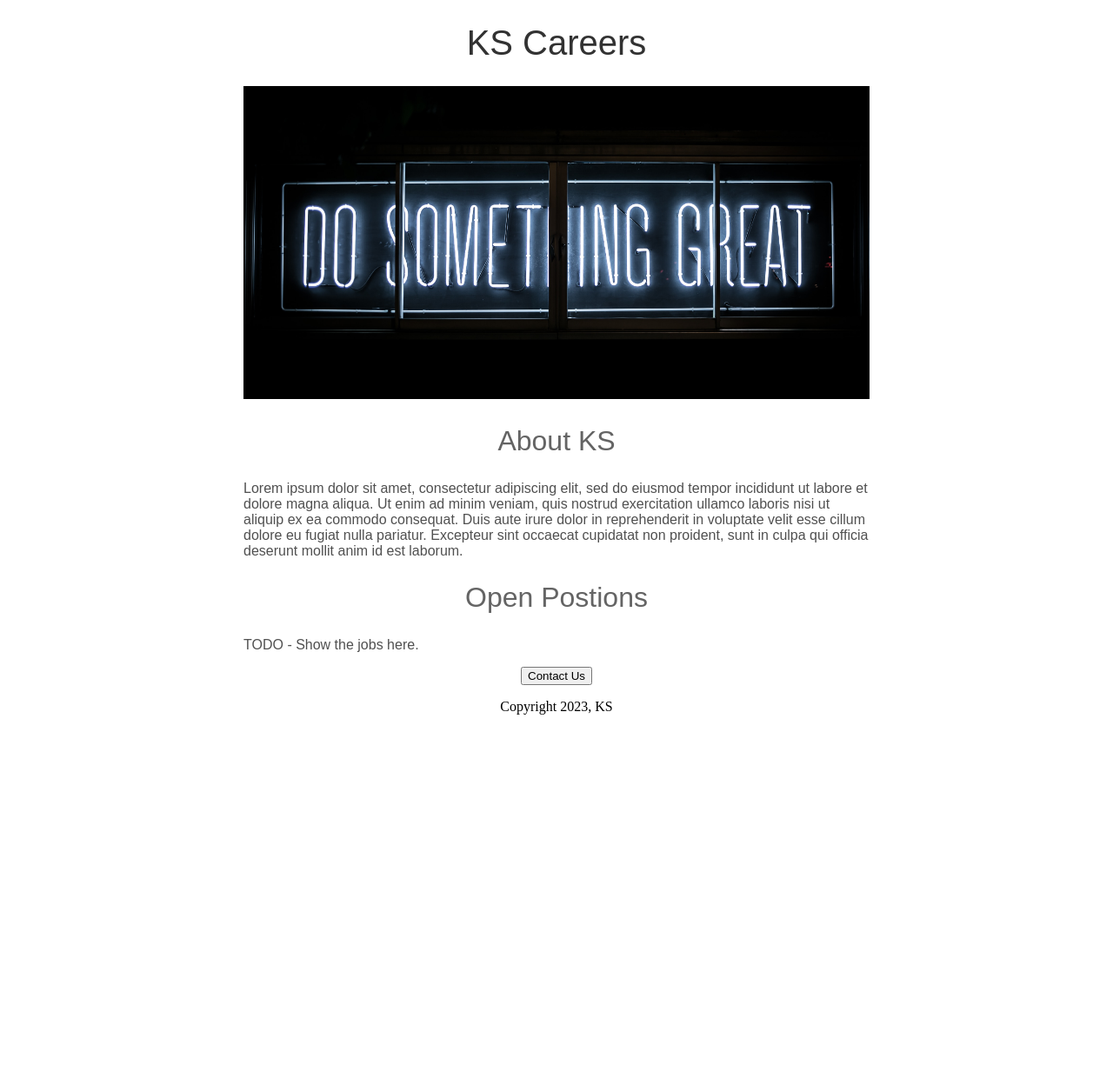
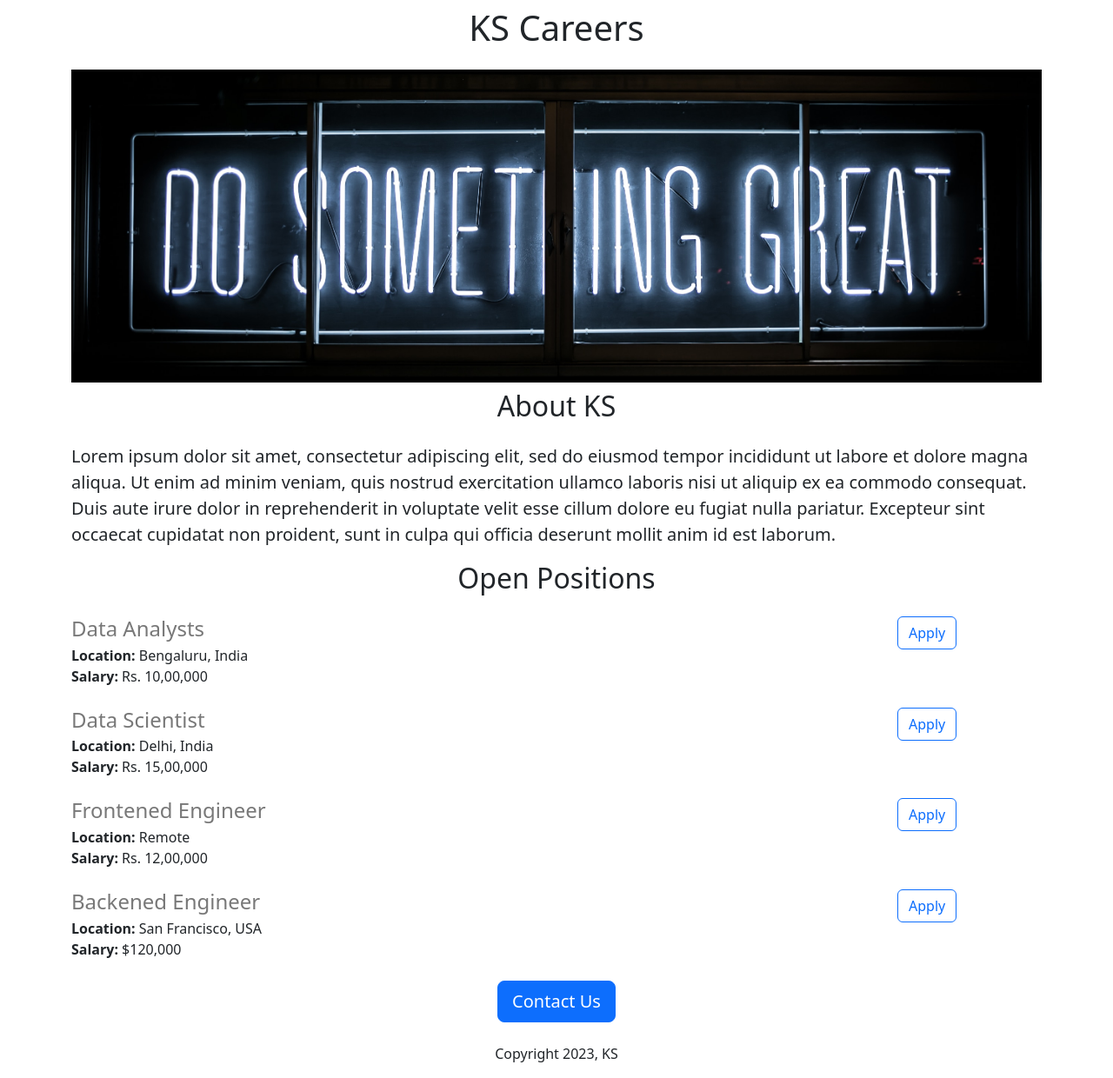
Before and after one commit to Kathan0920/flask-begineer-website-v2, a Flask app: page / in a window 1280 px wide. Shown: the whole page at 87% size. Before the commit the page ends 822 px from the top, so only its background shows below. Run offline with Flask 3, Linux system fonts and the light colour scheme.

Commit message:
Added dynamic data and API route

```diff
--- a/app.py
+++ b/app.py
@@ -1,10 +1,40 @@
-from flask import Flask, render_template
+from flask import Flask, render_template, jsonify
 
 app = Flask(__name__)
 
+JOBS = [{
+  'id': 1,
+  'title': 'Data Analysts',
+  'location': 'Bengaluru, India',
+  'salary': 'Rs. 10,00,000'
+}, {
+  'id': 2,
+  'title': 'Data Scientist',
+  'location': 'Delhi, India',
+  'salary': 'Rs. 15,00,000'
+}, {
+  'id': 3,
+  'title': 'Frontened Engineer',
+  'location': 'Remote',
+  'salary': 'Rs. 12,00,000'
+}, {
+  'id': 4,
+  'title': 'Backened Engineer',
+  'location': 'San Francisco, USA',
+  'salary': '$120,000'
+}]
+
+
 @app.route("/")
 def hello_world():
-  return render_template("home.html")
+  return render_template("home.html", jobs=JOBS, company_name="KS")
+
+
+# This will return list of jobs data not in form of HTML but in form of json.
+@app.route("/api/jobs")
+def list_jobs():
+  return jsonify(JOBS)
+
 
 if __name__ == "__main__":
   app.run(host='0.0.0.0', debug=True)
--- a/templates/home.html
+++ b/templates/home.html
@@ -1,51 +1,37 @@
 <!DOCTYPE html>
 <html>
   <head>
+    <meta charset="utf-8">
+    <meta name="viewport" content="width=device-width, initial-scale=1">
     <title>First Flask App</title>
+    <link href="https://cdn.jsdelivr.net/npm/bootstrap@5.3.1/dist/css/bootstrap.min.css" rel="stylesheet" integrity="sha384-4bw+/aepP/YC94hEpVNVgiZdgIC5+VKNBQNGCHeKRQN+PtmoHDEXuppvnDJzQIu9" crossorigin="anonymous">
     <style>
-      h1{
-        font-size: 40px;
-        font-family: 'Arial';
-        font-weight: normal;
-        color: rgb(50, 50, 50);
-        text-align: center;
-      }
       #banner{
         width: 100%;
         height: 360px;
         object-fit: cover;
       }
-      h2{
-        font-family: 'Arial';
-        font-size: 32px;
-        color: rgb(100, 100, 100);
-        text-align: center;
-        font-weight: normal;
-      }
-
-      .bodytext{
-        font-family: 'Arial';
-        color: rgb(80, 80, 80);
-      }
-      #container {
-        max-width: 720px;
-        /* margin: 0 auto 0 auto; */
-        /* or we can also write  */
-        margin: 0 auto;
-      }
     </style>
   </head>
   <body>
-    <div id="container">
-      <h1>KS Careers</h1>
-      <img id="banner" src="/static/banner.jpg">
-      <h2>About KS</h2>
-      <p class="bodytext">Lorem ipsum dolor sit amet, consectetur adipiscing elit, sed do eiusmod tempor incididunt ut labore et dolore magna aliqua. Ut enim ad minim veniam, quis nostrud exercitation ullamco laboris nisi ut aliquip ex ea commodo consequat. Duis aute irure dolor in reprehenderit in voluptate velit esse cillum dolore eu fugiat nulla pariatur. Excepteur sint occaecat cupidatat non proident, sunt in culpa qui officia deserunt mollit anim id est laborum.</p>
-      <h2>Open Postions</h2>
-      <p class="bodytext">TODO - Show the jobs here.</p>
-      <div style = "text-align: center;">
-        <button>Contact Us</button>
-        <p>Copyright 2023, KS</p>
+    <div class="container">
+      <h1 class="text-center mt-2 mb-4">{{company_name}} Careers</h1>
+      <img class="img-fluid" id="banner" src="/static/banner.jpg">
+      <h2 class="text-center mt-2 mb-4" >About KS</h2>
+      <p class="lead">Lorem ipsum dolor sit amet, consectetur adipiscing elit, sed do eiusmod tempor incididunt ut labore et dolore magna aliqua. Ut enim ad minim veniam, quis nostrud exercitation ullamco laboris nisi ut aliquip ex ea commodo consequat. Duis aute irure dolor in reprehenderit in voluptate velit esse cillum dolore eu fugiat nulla pariatur. Excepteur sint occaecat cupidatat non proident, sunt in culpa qui officia deserunt mollit anim id est laborum.</p>
+      <h2 class="text-center mt-2 mb-4">Open Positions</h2>
+      <div>
+        <!-- {{jobs}}  -->
+        <!-- This is provided by flask and is called templating syntax. It is a way to enter dynamic data into html and to css -->
+        <!-- Template supports some special syntax we can define for loop inside template. -->
+        <!-- By including we are telling flask that inside the for loop each time with the different value of job include the template jobitem.html and pass the variable that are available in this template to that template -->
+        {% for job in jobs %}
+          {% include 'jobitem.html' %}
+        {% endfor %}
+      </div>
+      <div class="text-center">
+        <button class="btn btn-primary btn-lg">Contact Us</button>
+        <p class="mt-4">Copyright 2023, KS</p>
       </div>
     </div>
   </body>
--- /dev/null
+++ b/templates/jobitem.html
@@ -0,0 +1,18 @@
+<div class="row" class="border-bottom" style="margin-bottom: 16px; padding-bottom: 8px;">
+  <div class="col-10">
+    <h4 style=" color: rgb(120, 120, 120); margin-bottom: 4px;">
+      {{job['title']}}
+    </h4>
+    <div>
+      <b>Location:</b> {{job['location']}}
+    </div>
+    {% if 'salary' in job %}
+    <div>
+      <b>Salary:</b> {{job['salary']}}
+    </div>
+    {% endif %}
+  </div>
+  <div class="col-2">
+    <button type="button" class="btn btn-outline-primary">Apply</button>
+  </div>
+</div>
```
